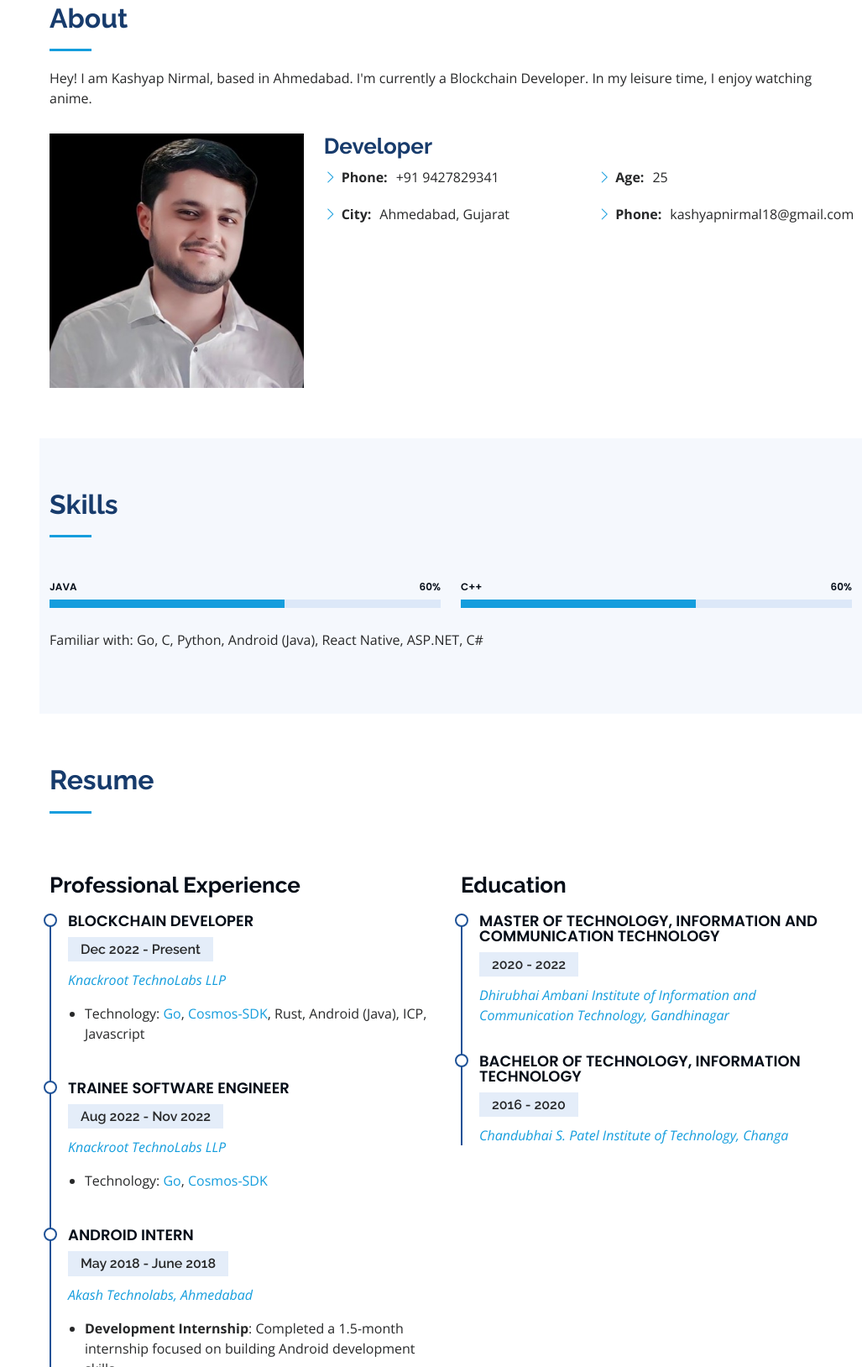
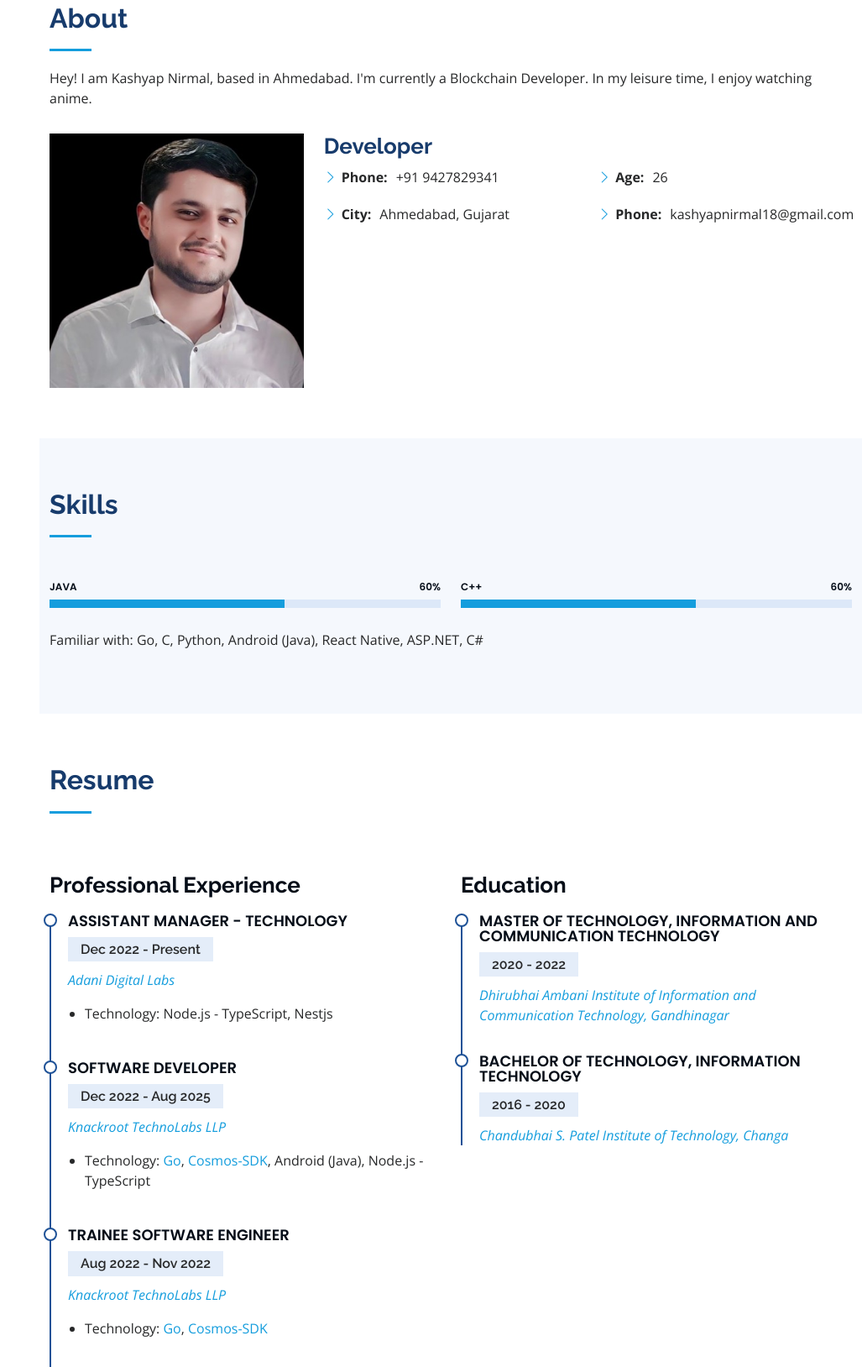
Before and after one commit to Kashyap-Nirmal/Kashyap-Nirmal.github.io, a plain HTML site: page index.html in a window 1280 px wide. Shown: the part 857-2485 px from the top of the page at 84% size, without its empty margins (253-1280 px from the left). Drawn offline with nearby package versions, Linux system fonts and the light colour scheme.

Commit message:
Update job.

```diff
--- a/index.html
+++ b/index.html
@@ -94,7 +94,7 @@ DO DROP A MESSAGE! WOULD LOVE TO CHAT :)
                                 </div>
                                 <div class="col-lg-6">
                                     <ul>
-                                        <li><i class="bi bi-chevron-right"></i> <strong>Age:</strong> <span>25</span></li>
+                                        <li><i class="bi bi-chevron-right"></i> <strong>Age:</strong> <span>26</span></li>
                                         <li><i class="bi bi-chevron-right"></i> <strong>Phone:</strong> <span>kashyapnirmal18@gmail.com</span></li>
                                     </ul>
                                 </div>
@@ -162,12 +162,20 @@ DO DROP A MESSAGE! WOULD LOVE TO CHAT :)
 							</div>
 							-->
 							<h3 class="resume-title">Professional Experience</h3>
+                            <div class="resume-item">
+								<h4>Assistant Manager - Technology</h4>
+								<h5>Dec 2022 - Present</h5>
+								<p><em><a href="https://adanidigitallabs.com/">Adani Digital Labs</a></em></p>
+								<ul>
+									<li>Technology: Node.js - TypeScript, Nestjs</li>
+								</ul>
+							</div>
 							<div class="resume-item">
-								<h4>Blockchain Developer</h4>
-								<h5>Dec 2022 - Present</h5>
+								<h4>Software Developer</h4>
+								<h5>Dec 2022 - Aug 2025</h5>
 								<p><em><a href="https://knackroot.com/">Knackroot TechnoLabs LLP</a></em></p>
 								<ul>
-									<li>Technology: <a href="https://go.dev/">Go</a>, <a href="https://v1.cosmos.network/sdk">Cosmos-SDK</a>, Rust, Android (Java), ICP, Javascript</li>
+									<li>Technology: <a href="https://go.dev/">Go</a>, <a href="https://v1.cosmos.network/sdk">Cosmos-SDK</a>, Android (Java), Node.js - TypeScript</li>
 								</ul>
 							</div>
 							<div class="resume-item">
```
Also changed, not shown: 2 other files.
